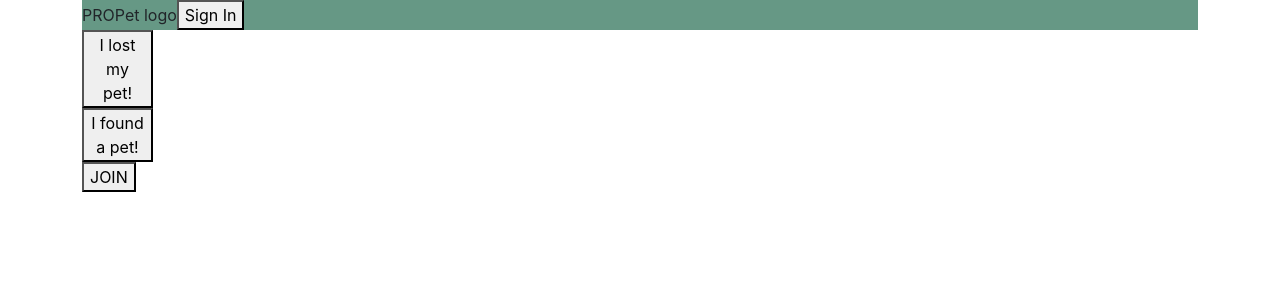
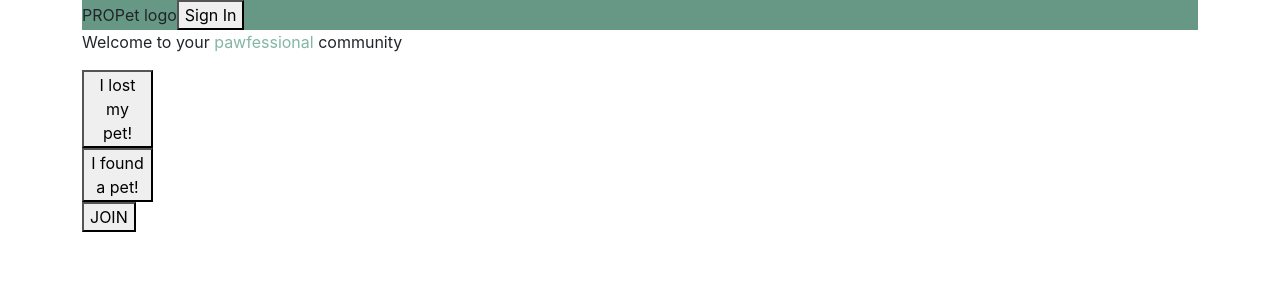
Before and after one commit to IlyaKostogrud/ProPets_2023_DG_IK_VP, a React (Create React App) app: page / in a window 1280 px wide. Shown: the top 300 px of the page. Built offline with nearby package versions, Linux system fonts and the light colour scheme.

Commit message:
WelcomeButtons added

```diff
--- a/src/App.css
+++ b/src/App.css
@@ -37,6 +37,10 @@
   }
 }
 
+.pawfessional{
+  color: #84B6A3;
+}
+
 .green{
   background-color: #669885;
 }
--- /dev/null
+++ b/src/components/WelcomeButtons.jsx
@@ -0,0 +1,31 @@
+import React, {useState} from 'react';
+import {LOST_FORM} from "../utils/constants";
+
+const WelcomeButtons = ({handleClickProceed}) => {
+    const [lost, setLost] = useState(false);
+    const [found, setFound] = useState(false);
+
+    const handleMouseEnterLeave = (state, setter) => {
+        setter(!state);
+    }
+
+    return (
+        <div className={'col-1'}>
+            <button onMouseEnter={() => handleMouseEnterLeave(lost, setLost)}
+                    onMouseLeave={() => handleMouseEnterLeave(lost, setLost)}
+                    onClick={() => handleClickProceed(false, LOST_FORM)}>{
+                lost ? 'Click to find!' : 'I lost my pet!'
+            }
+            </button>
+            <button onMouseEnter={() => handleMouseEnterLeave(found, setFound)}
+                    onMouseLeave={() => handleMouseEnterLeave(found, setFound)}
+                    onClick={() => handleClickProceed(false)}>{
+                found ? 'What to do?' : 'I found a pet!'
+            }
+            </button>
+            <button onClick={() => handleClickProceed(false)}>JOIN</button>
+        </div>
+    );
+};
+
+export default WelcomeButtons;
--- a/src/components/WelcomePage.jsx
+++ b/src/components/WelcomePage.jsx
@@ -3,7 +3,8 @@ import Header from "./Header";
 import LoginRegistrationStep from "./LoginRegistrationStep";
 import {useDispatch} from "react-redux";
 import {renderLogin} from "../store/renderLoginSlice";
-import {HOME, LOST_FORM} from "../utils/constants";
+import {HOME} from "../utils/constants";
+import WelcomeButtons from "./WelcomeButtons";
 
 let whatToRenderNext;
 const WelcomePage = () => {
@@ -28,11 +29,8 @@ const WelcomePage = () => {
                 </div>
             </div>
             <div className={'row'}>
-                <div className={'col-1'}>
-                    <button onClick={()=>handleClickProceed(false, LOST_FORM)}>I lost my pet!</button>
-                    <button onClick={()=>handleClickProceed(false)}>I found a pet!</button>
-                    <button onClick={()=>handleClickProceed(false)}>JOIN</button>
-                </div>
+                <p>Welcome to your <span className={'pawfessional'}>pawfessional</span> community</p>
+                <WelcomeButtons handleClickProceed={handleClickProceed}/>
             </div>
             {condition && <LoginRegistrationStep changeCondition={changeCondition} whatToRenderNext={whatToRenderNext}/>}
         </div>
```
